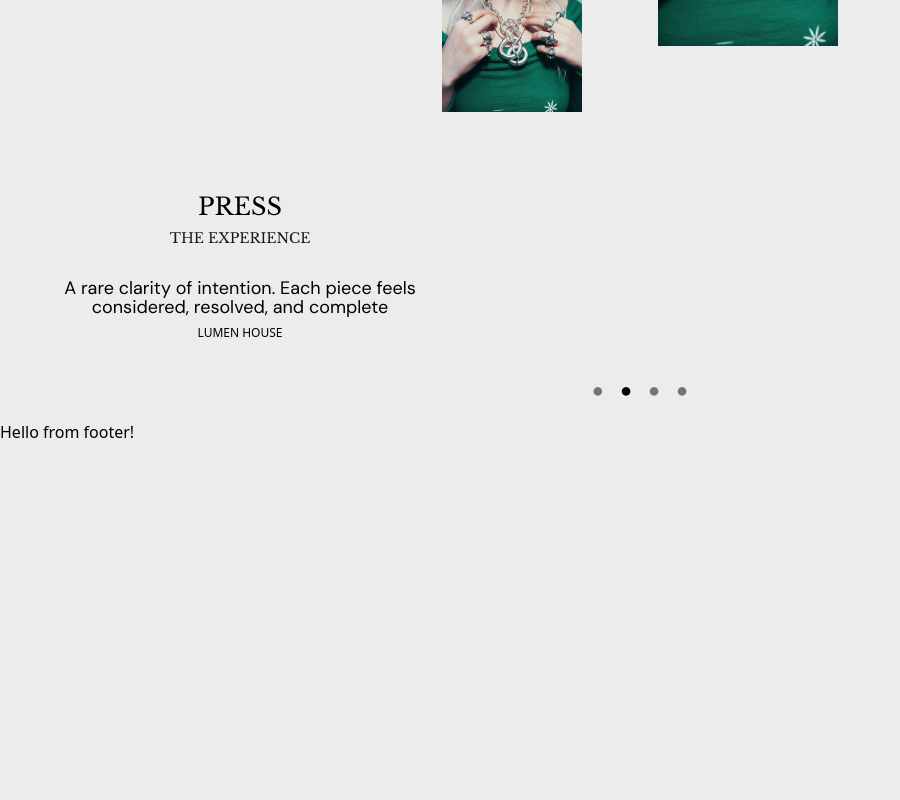
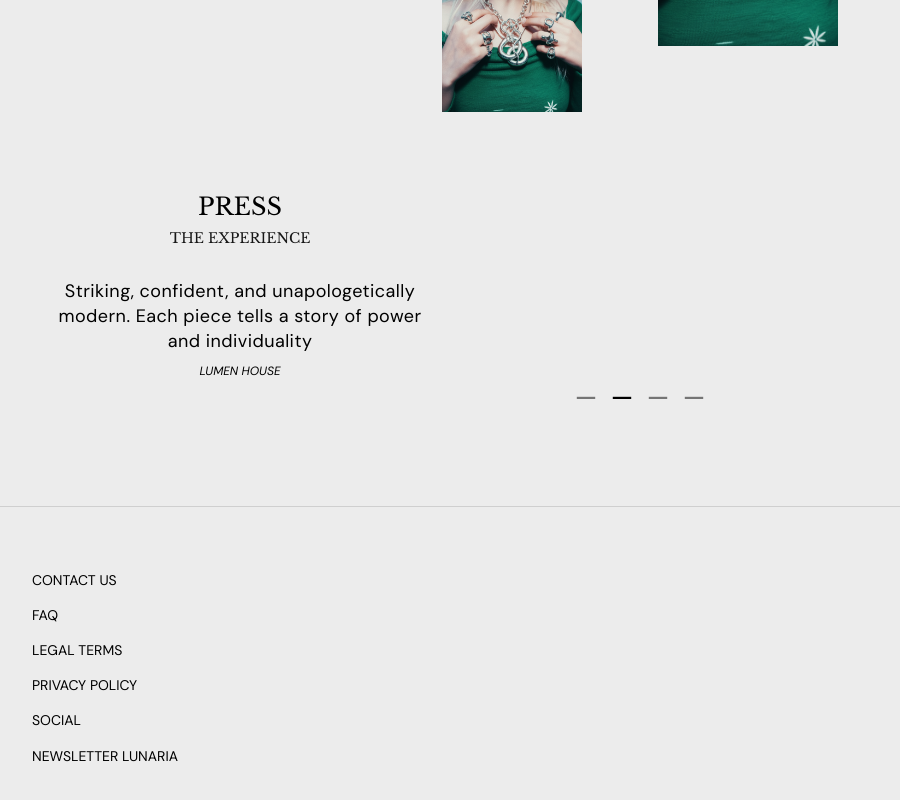
Before and after one commit to sanderalex1/jewelry-store, a React (Vite) app: page / in a window 1280 px wide. Shown: the part 3916-4716 px from the top of the page, without its empty margins (0-900 px from the left). Before the commit the page ends 4360 px from the top, so only its background shows below. Built offline with nearby package versions, Linux system fonts and the light colour scheme.

Commit message:
added footer

```diff
--- a/package.json
+++ b/package.json
@@ -41,7 +41,7 @@
     "vite": "^7.2.4"
   },
   "lint-staged": {
-    "src/**/*.{js,html.css}": "prettier --write",
+    "src/**/*.{js,html,css}": "prettier --write",
     "src/**/*.js": "eslint"
   }
 }
--- a/src/App.jsx
+++ b/src/App.jsx
@@ -13,6 +13,7 @@ import { body } from "./data";
 import { material } from "./data";
 import { collections } from "./data";
 import { comments } from "./data";
+import { footerInfo } from "./data";
 
 function App() {
   const [isSidePanelOpen, setIsSidePanelOpen] = useState(false);
@@ -104,7 +105,7 @@ function App() {
         <CommentsCarousel comments={comments} />
       </main>
       <footer>
-        <Footer />
+        <Footer data={footerInfo} />
       </footer>
     </>
   );
--- a/src/components/CommentsCarousel.jsx
+++ b/src/components/CommentsCarousel.jsx
@@ -31,7 +31,7 @@ function CommentsCarousel({ comments }) {
   }, [goToNext]);
 
   return (
-    <div className="flex flex-col justify-center p-4 gap-4">
+    <div className="flex flex-col justify-center p-4 pb-24">
       <div className="flex flex-col gap-8 text-center max-w-md">
         <div className="flex flex-col gap-2">
           <h1 className="carousel-font uppercase text-2xl">press</h1>
@@ -49,10 +49,17 @@ function CommentsCarousel({ comments }) {
             {comments.map((comment, i) => (
               <div
                 key={i}
-                className="w-full px-8 flex-shrink-0 text-center text-lg"
+                className="w-full px-8 px-4 flex-shrink-0 text-center text-lg"
               >
-                <p className="main-font">{comment.comment}</p>
-                <p className="text-xs mt-2 uppercase">{comment.author}</p>
+                <p
+                  className="main-font tracking-wide"
+                  style={{ lineHeight: "1.4" }}
+                >
+                  {comment.comment}
+                </p>
+                <p className="italic main-font text-xs mt-2 uppercase">
+                  {comment.author}
+                </p>
               </div>
             ))}
           </div>
@@ -62,14 +69,14 @@ function CommentsCarousel({ comments }) {
         {comments.map((_, commentIndex) => (
           <div
             key={commentIndex}
-            className={`text-xl transition-opacity ${
+            className={`text-xl font-bold transition-opacity ${
               commentIndex === currentIndex
                 ? "text-black opacity-100"
                 : "text-black opacity-50"
             }`}
             onClick={() => goToComment(commentIndex)}
           >
-            ●
+            —
           </div>
         ))}
       </div>
--- a/src/components/Footer.jsx
+++ b/src/components/Footer.jsx
@@ -1,7 +1,18 @@
-function Footer() {
+import { Divider } from "@mui/material";
+
+function Footer({ data }) {
   return (
     <>
-      <h1>Hello from footer!</h1>
+      <Divider />
+      <div className="px-8 flex flex-col gap-4 py-16">
+        {data.map((data, i) => (
+          <ul key={i} className="main-font text-sm uppercase">
+            {data.category}
+          </ul>
+        ))}
+        <p className="main-font text-sm uppercase">social</p>
+        <p className="main-font text-sm uppercase">newsletter lunaria</p>
+      </div>
     </>
   );
 }
--- a/src/data.js
+++ b/src/data.js
@@ -51,7 +51,7 @@ export const comments = [
   },
   {
     comment:
-      "A rare clarity of intention. Each piece feels considered, resolved, and complete",
+      "Striking, confident, and unapologetically modern. Each piece tells a story of power and individuality",
     author: "LUMEN HOUSE",
   },
   {
@@ -64,3 +64,10 @@ export const comments = [
     author: "SEIRU",
   },
 ];
+
+export const footerInfo = [
+  { category: "contact us", link: "" },
+  { category: "faq", link: "" },
+  { category: "legal terms", link: "" },
+  { category: "privacy policy", link: "" },
+];
--- a/src/styles/index.css
+++ b/src/styles/index.css
@@ -7,15 +7,12 @@ body {
 }
 
 .main-font {
-  text-align: center;
   font-family: "DM Sans";
-  font-style: normal;
   line-height: 1.2rem; /* 120% */
 }
 
 .carousel-font {
   font-family: "Libre Baskerville";
-  font-style: normal;
   line-height: normal;
 }
 
```
